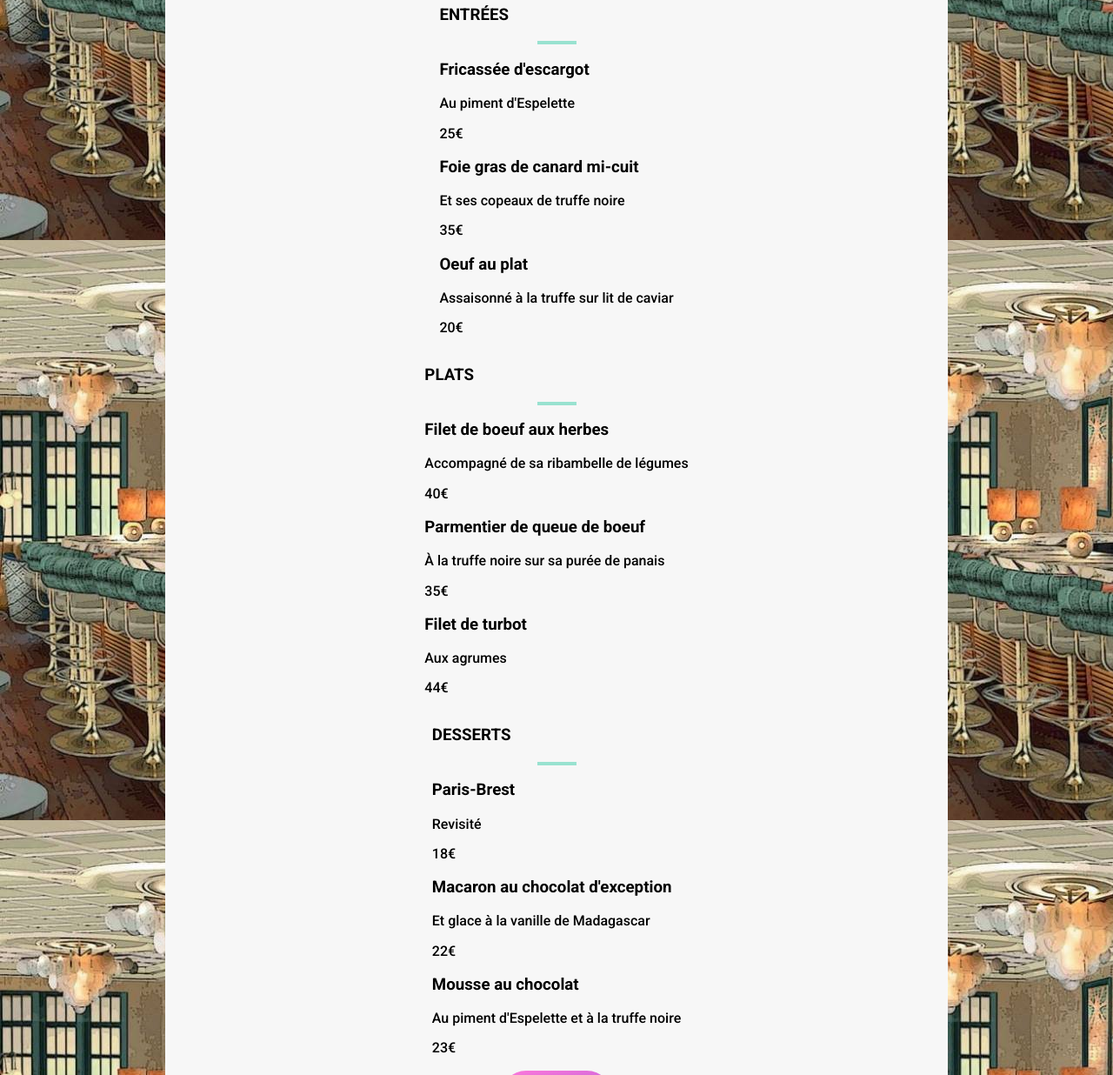
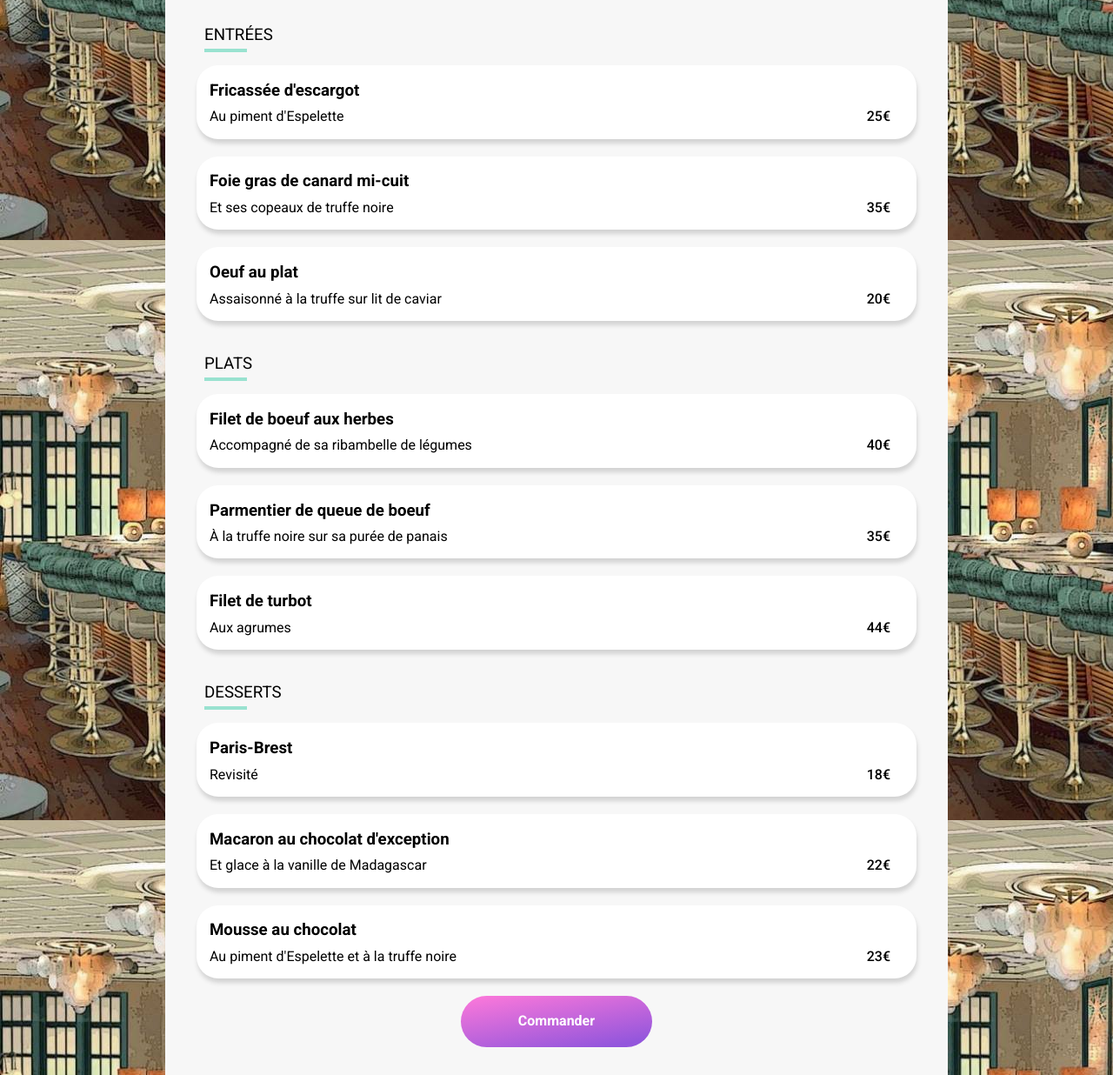
Before and after one commit to NicolasDemangeat/HoMyFood, a plain HTML site: page html/menu-palette-gout.html in a window 1280 px wide. Shown: the part 391-1627 px from the top of the page at 87% size. Drawn offline with Linux system fonts and the light colour scheme; a web font is replaced by a local one.

Commit message:
creation sass btn

```diff
--- a/css/sass/accueil-header.scss
+++ /dev/null
@@ -1,19 +0,0 @@
-
-/* header */
-.en-tete {
-    background-color: white;
-    width: 100%;
-    display: flex;
-    justify-content: center;
-    box-shadow: 0 1px 5px grey;
-    z-index: 10;
-}
-.en-tete__img {
-    width: 180px;
-    height: 40px;
-    margin-top: 22px;
-    img {
-        width: 100%;
-    }
-
-}
--- a/css/sass/accueil.scss
+++ b/css/sass/accueil.scss
@@ -1,7 +1,7 @@
 @media screen and (min-width: 899px) {
 }
 @import 'footer.scss';
-@import 'accueil-header.scss';
+@import 'header.scss';
 @import 'btn-violet.scss';
 
 /* body */
--- /dev/null
+++ b/css/sass/btn-general.scss
@@ -0,0 +1,12 @@
+.btn {
+    background-color: white;
+    border-radius: 25px;
+    box-shadow: 1px 5px 5px lightgray;
+    width: 92%;
+    margin-bottom: 20px;
+}
+
+.btn:hover {
+    scale: 1.002;
+    box-shadow: 1px 5px 5px rgb(196, 196, 196);
+}
--- a/css/sass/btn-violet.scss
+++ b/css/sass/btn-violet.scss
@@ -4,6 +4,8 @@
     font-weight: 600;
     padding: 20px;
     border-radius: 50px;
+    width: 180px;
+    text-align: center;
 }
 
 .btn__violet:hover {
--- /dev/null
+++ b/css/sass/header.scss
@@ -0,0 +1,29 @@
+
+/* header */
+.en-tete {
+    background-color: white;
+    width: 100%;
+    display: flex;
+    justify-content: center;
+    box-shadow: 0 1px 5px grey;
+    z-index: 10;
+
+    &__img {
+        width: 180px;
+        height: 40px;
+        margin-top: 22px;
+        img {
+            width: 100%;
+        }
+
+    }
+
+    &__back {
+        display: flex;
+        justify-content: center;
+        align-items: center;
+        margin-right: 150px;
+        font-size: xx-large;
+
+    }
+}
--- a/css/sass/menu.scss
+++ b/css/sass/menu.scss
@@ -1,6 +1,7 @@
 @import 'footer.scss';
-@import 'accueil-header.scss';
+@import 'header.scss';
 @import 'btn-violet.scss';
+@import 'btn-general.scss';
 
 /* body */
 body {
@@ -25,10 +26,9 @@ img {
 }
 
 hr {
-    background-color: #99E2D0;
-    border: #99E2D0;
-    height: 4px;
+    border:solid 2px #99E2D0;
     width: 45px;
+    margin: 5px 0 10px 0;
 }
 
 /* image en-tête */
@@ -60,13 +60,63 @@ hr {
     flex-direction: column;
     align-items: center;
 
+    >h3{
+        margin-bottom: 5px;
+        width: 90%;
+        margin-left: auto;
+        margin-right: auto;
+        align-self: flex-start;
+        font-weight: normal;
+    }
+
     &__titre {
         display: flex;
+        justify-content: space-around;
+        width: 100%;
+
+        >h2 {
+            font-family: 'Shrikhand';
+            font-weight: 500;
+            font-size: xx-large;
+        }
 
         >i {
             display: flex;
             justify-content: center;
             align-items: center;
+            font-size: xx-large;
         }
     }
+
+    &__bouton {
+        display: flex;
+        justify-content: space-between;
+
+        &--prix {
+            display: flex;
+            justify-content: center;
+            align-items: flex-end;
+            margin-right: 30px;
+        }
+
+        &--infos {
+            white-space: nowrap;
+            overflow: hidden;
+            margin-left: 15px;
+            >p {
+                white-space: nowrap;
+                overflow: hidden;
+                text-overflow: ellipsis;
+                font-weight: normal;
+                margin-top: 10px;
+            }
+            >h3 {
+                margin-bottom: 0;
+                white-space: nowrap;
+                overflow: hidden;
+                text-overflow: ellipsis;
+            }
+        }
+    }
+
 }
--- a/html/menu-palette-gout.html
+++ b/html/menu-palette-gout.html
@@ -9,6 +9,7 @@
     <link rel="preconnect" href="https://fonts.googleapis.com">
     <link rel="preconnect" href="https://fonts.gstatic.com" crossorigin>
     <link href="https://fonts.googleapis.com/css2?family=Roboto:wght@400;500;700;900&display=swap" rel="stylesheet">
+    <link href='https://fonts.googleapis.com/css?family=Shrikhand' rel='stylesheet'>
     <script src="https://kit.fontawesome.com/bf47ac95f2.js" crossorigin="anonymous"></script>
     <title>HoMyFood</title>
 </head>
@@ -34,99 +35,90 @@
                     <h2>La palette du goût</h2>
                     <i class="fa-regular fa-heart"></i>
                 </div>
-                <div class="bloc-menu__entree">
-                    <h3>ENTRÉES</h3>
-                    <hr>
-                    <div class="btn">
-                        <div class="btn--infos">
+                <h3>ENTRÉES<hr></h3>
+                <a href="#" class="btn bloc-menu__bouton">
+                    <div class="bloc-menu__bouton--infos">
                         <h3>Fricassée d'escargot</h3>
                         <p>Au piment d'Espelette</p>
                     </div>
-                        <div class="btn--prix">
+                    <div class="bloc-menu__bouton--prix">
                         <p>25€</p>
                     </div>
-                    </div>
-                    <div class="btn">
-                        <div class="btn--infos">
+                </a>
+                <a href="#" class="btn bloc-menu__bouton">
+                    <div class="bloc-menu__bouton--infos">
                         <h3>Foie gras de canard mi-cuit</h3>
                         <p>Et ses copeaux de truffe noire</p>
                     </div>
-                        <div class="btn--prix">
+                    <div class="bloc-menu__bouton--prix">
                         <p>35€</p>
                     </div>
-                    </div>
-                    <div class="btn">
-                        <div class="btn--infos">
+                </a>
+                <a href="#" class="btn bloc-menu__bouton">
+                    <div class="bloc-menu__bouton--infos">
                         <h3>Oeuf au plat</h3>
                         <p>Assaisonné à la truffe sur lit de caviar</p>
                     </div>
-                        <div class="btn--prix">
+                    <div class="bloc-menu__bouton--prix">
                         <p>20€</p>
                     </div>
-                    </div>
-                </div>
-                <div class="bloc-menu__plats">
-                    <h3>PLATS</h3>
-                    <hr>
-                    <div class="btn">
-                        <div class="btn--infos">
+                </a>
+                <h3>PLATS<hr></h3>
+                <a href="#" class="btn bloc-menu__bouton">
+                    <div class="bloc-menu__bouton--infos">
                         <h3>Filet de boeuf aux herbes</h3>
                         <p>Accompagné de sa ribambelle de légumes</p>
                     </div>
-                        <div class="btn--prix">
+                    <div class="bloc-menu__bouton--prix">
                         <p>40€</p>
                     </div>
-                    </div>
-                    <div class="btn">
-                        <div class="btn--infos">
+                </a>
+                <a href="#" class="btn bloc-menu__bouton">
+                    <div class="bloc-menu__bouton--infos">
                         <h3>Parmentier de queue de boeuf</h3>
                         <p>À la truffe noire sur sa purée de panais</p>
                     </div>
-                        <div class="btn--prix">
+                    <div class="bloc-menu__bouton--prix">
                         <p>35€</p>
                     </div>
-                    </div>
-                    <div class="btn">
-                        <div class="btn--infos">
+                </a>
+                <a href="#" class="btn bloc-menu__bouton">
+                    <div class="bloc-menu__bouton--infos">
                         <h3>Filet de turbot</h3>
                         <p>Aux agrumes</p>
                     </div>
-                        <div class="btn--prix">
+                    <div class="bloc-menu__bouton--prix">
                         <p>44€</p>
                     </div>
-                    </div>
-                </div>
-                <div class="bloc-menu__desserts">
-                    <h3>DESSERTS</h3>
-                    <hr>
-                    <div class="btn">
-                        <div class="btn--infos">
+                </a>
+                <h3>DESSERTS<hr></h3>
+                <a href="#" class="btn bloc-menu__bouton">
+                    <div class="bloc-menu__bouton--infos">
                         <h3>Paris-Brest</h3>
                         <p>Revisité</p>
                     </div>
-                        <div class="btn--prix">
+                    <div class="bloc-menu__bouton--prix">
                         <p>18€</p>
                     </div>
-                    </div>
-                    <div class="btn">
-                        <div class="btn--infos">
+                </a>
+                <a href="#" class="btn bloc-menu__bouton">
+                    <div class="bloc-menu__bouton--infos">
                         <h3>Macaron au chocolat d'exception</h3>
                         <p>Et glace à la vanille de Madagascar</p>
                     </div>
-                        <div class="btn--prix">
+                    <div class="bloc-menu__bouton--prix">
                         <p>22€</p>
                     </div>
-                    </div>
-                    <div class="btn">
-                        <div class="btn--infos">
+                </a>
+                <a href="#" class="btn bloc-menu__bouton">
+                    <div class="bloc-menu__bouton--infos">
                         <h3>Mousse au chocolat</h3>
                         <p>Au piment d'Espelette et à la truffe noire</p>
                     </div>
-                        <div class="btn--prix">
+                    <div class="bloc-menu__bouton--prix">
                         <p>23€</p>
                     </div>
-                    </div>
-                </div>
+                </a>
                 <a href="#" class="btn__violet">Commander</a>
             </div>
         </main>
```
Also changed, not shown: css/menu.css, 1 other file. Lines whose indentation alone changed are shown as unchanged.
